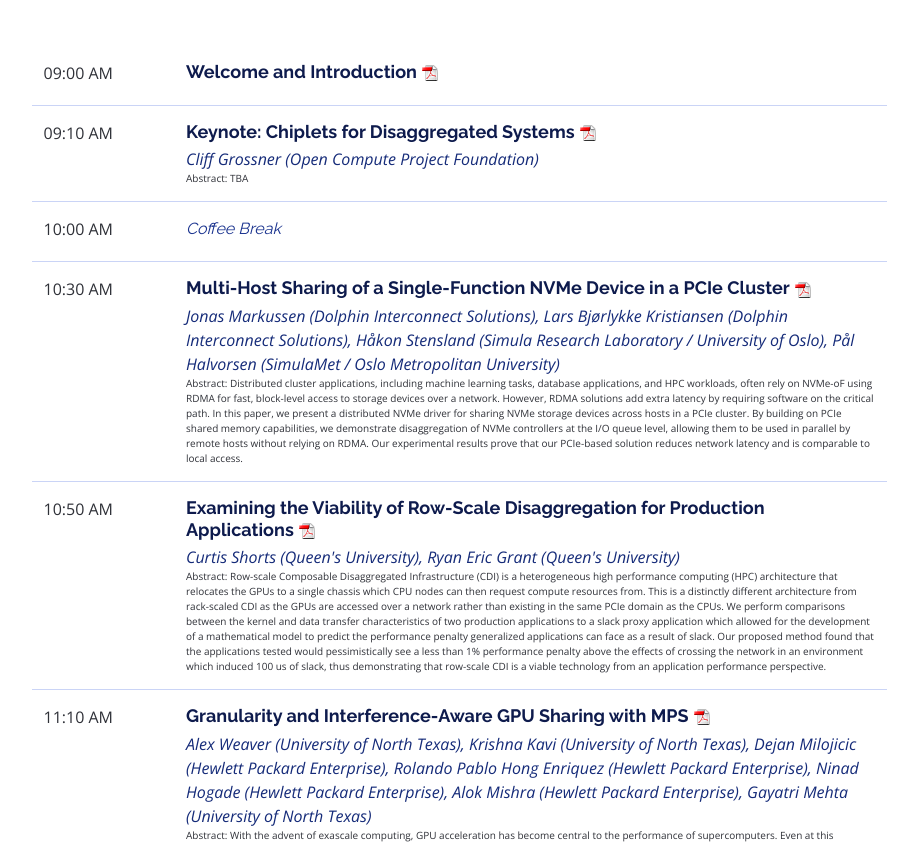
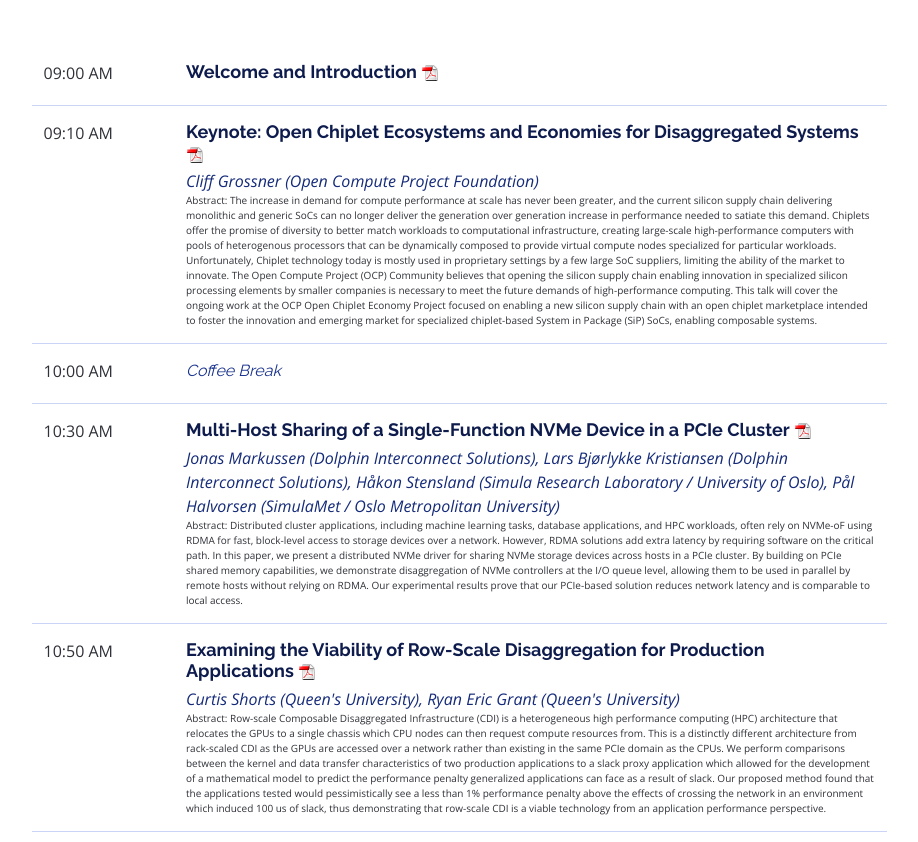
Before and after one commit to resdis/resdis.github.io, a plain HTML site: page ws/2024/sc/index.html in a window 1280 px wide. Shown: the part 3840-4682 px from the top of the page, without its empty margins (181-1099 px from the left). Drawn offline with nearby package versions, Linux system fonts and the light colour scheme; a web font is replaced by a local one.

Commit message:
RESDIS'24: agenda

```diff
--- a/ws/2024/sc/index.html
+++ b/ws/2024/sc/index.html
@@ -542,14 +542,14 @@
             <div class="row schedule-item">
               <div class="col-md-2"><time>09:10 AM</time></div>
               <div class="col-md-10">
-                <h4>Keynote: Chiplets for Disaggregated Systems
+                <h4>Keynote: Open Chiplet Ecosystems and Economies for Disaggregated Systems
 					<a href="" target="_blank" rel="noopener noreferrer">
 						<img border="0" src="assets/img/pdf.gif">
 					</a>
 				</h4>
                 <p>Cliff Grossner (Open Compute Project Foundation)</p>
                 <div style="font-size:x-small">
-                    Abstract: TBA
+                    Abstract: The increase in demand for compute performance at scale has never been greater, and the current silicon supply chain delivering monolithic and generic SoCs can no longer deliver the generation over generation increase in performance needed to satiate this demand. Chiplets offer the promise of diversity to better match workloads to computational infrastructure, creating large-scale high-performance computers with pools of heterogenous processors that can be dynamically composed to provide virtual compute nodes specialized for particular workloads. Unfortunately, Chiplet technology today is mostly used in proprietary settings by a few large SoC suppliers, limiting the ability of the market to innovate. The Open Compute Project (OCP) Community believes that opening the silicon supply chain enabling innovation in specialized silicon processing elements by smaller companies is necessary to meet the future demands of high-performance computing. This talk will cover the ongoing work at the OCP Open Chiplet Economy Project focused on enabling a new silicon supply chain with an open chiplet marketplace intended to foster the innovation and emerging market for specialized chiplet-based System in Package (SiP) SoCs, enabling composable systems.
                 </div>
               </div>
             </div>
@@ -648,7 +648,7 @@
                 <h4>Paper Q&A and Panel Discussion
 				</h4>
                 <p>
-				 Curtis Shorts (Queen's University), Alex Weaver (University of North Texas), Suyeon Lee (Georgia Institute of Technology), Jonas Markussen (Dolphin Interconnect Solutions), Ercüment Kaya (Leibniz Supercomputing Centre / TU Munich)
+				 Curtis Shorts (Queen's University), Alex Weaver (University of North Texas), Suyeon Lee (Georgia Institute of Technology), Jonas Markussen (Dolphin Interconnect Solutions), Håkon Stensland (Simula Research Laboratory / University of Oslo), Ercüment Kaya (Leibniz Supercomputing Centre / TU Munich)
 				</p>
                 <div style="font-size:x-small">
                 </div>
```
